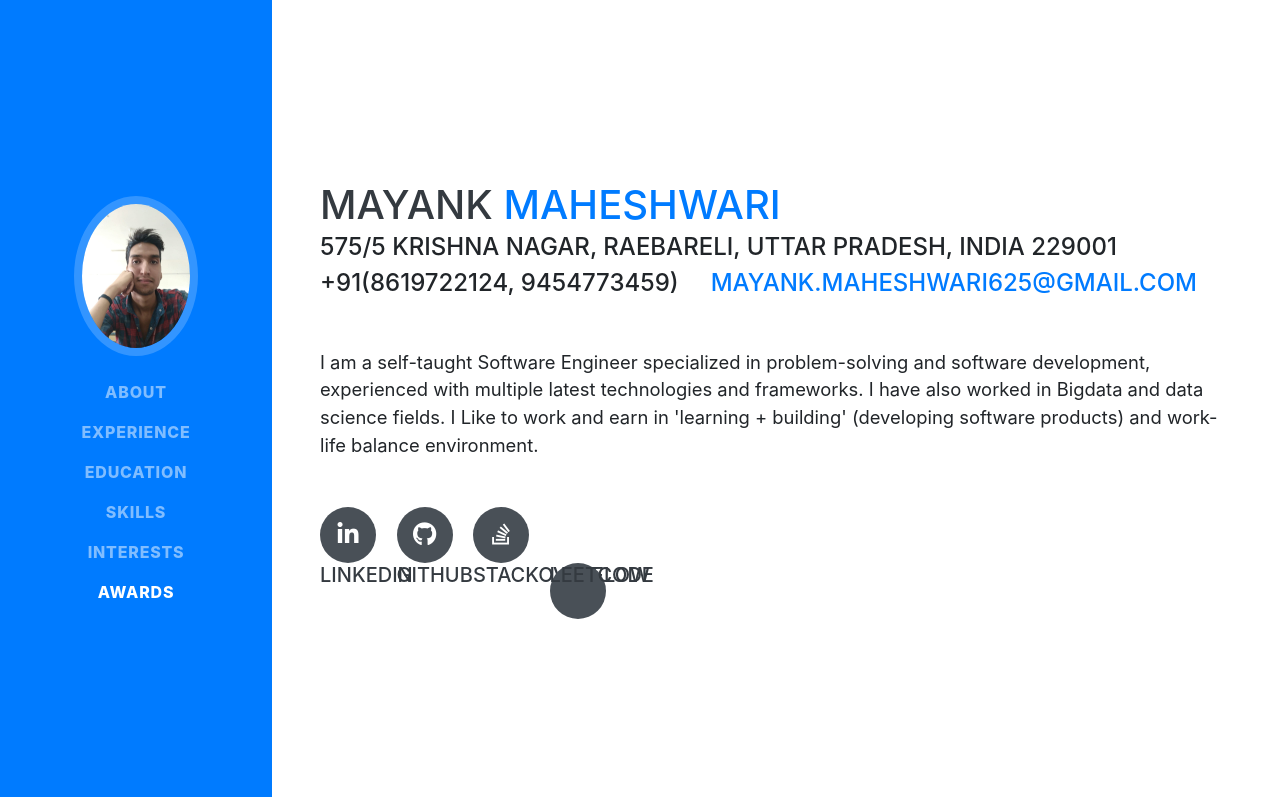
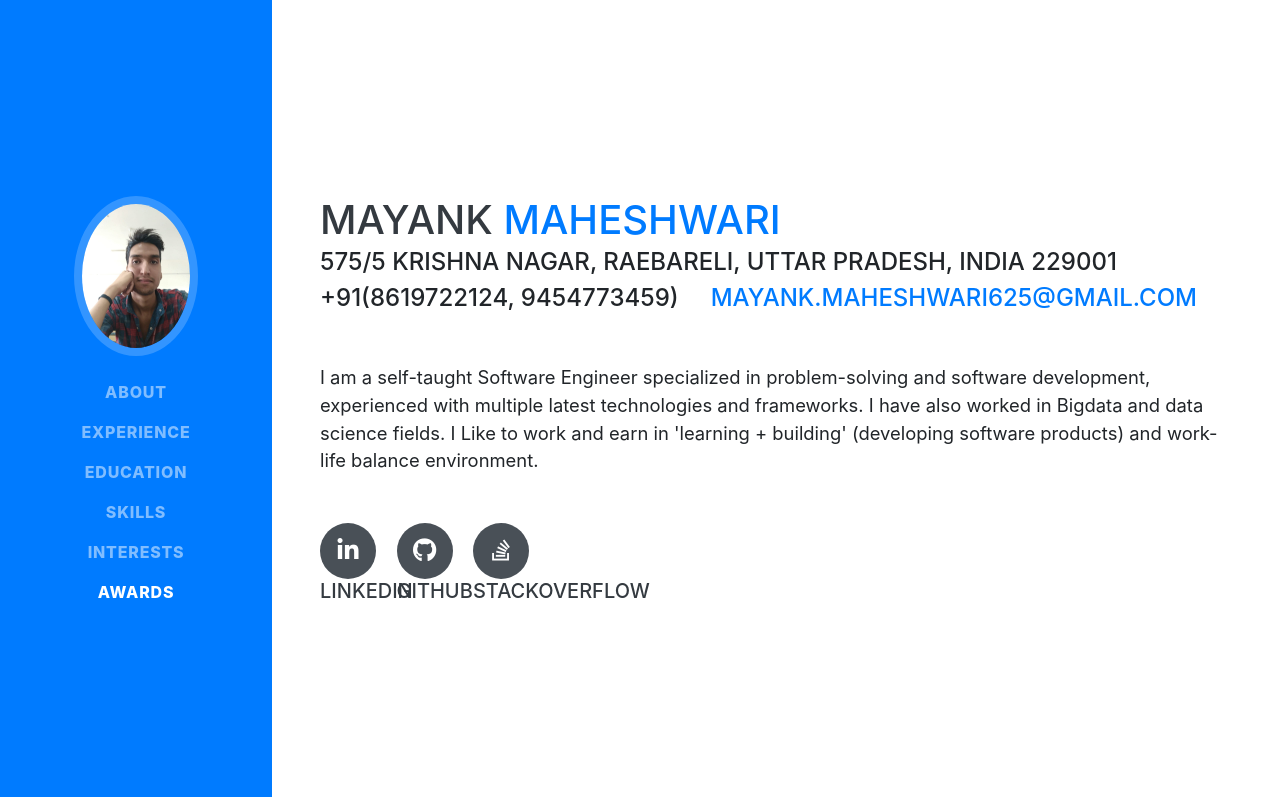
Before and after one commit to MayankMaheshwar/MayankMaheshwar.github.io, a website with bundled scripts: page index.html in a window 1280 px wide. Shown: the top 797 px of the page. Built offline with nearby package versions, Linux system fonts and the light colour scheme; a web font is replaced by a local one.

Commit message:
Update index.html

```diff
--- a/index.html
+++ b/index.html
@@ -82,10 +82,7 @@
             <i class="fab fa-stack-overflow"></i>
             <h5>Stackoverflow</h5>
           </a>
-          <a href="https://leetcode.com/mayankmaheshwari/" target="_blank">
-            <i class="cib-leetcode""></i>
-            <h5>Leetcode</h5>
-          </a>
+
 
 
         </div>
```
